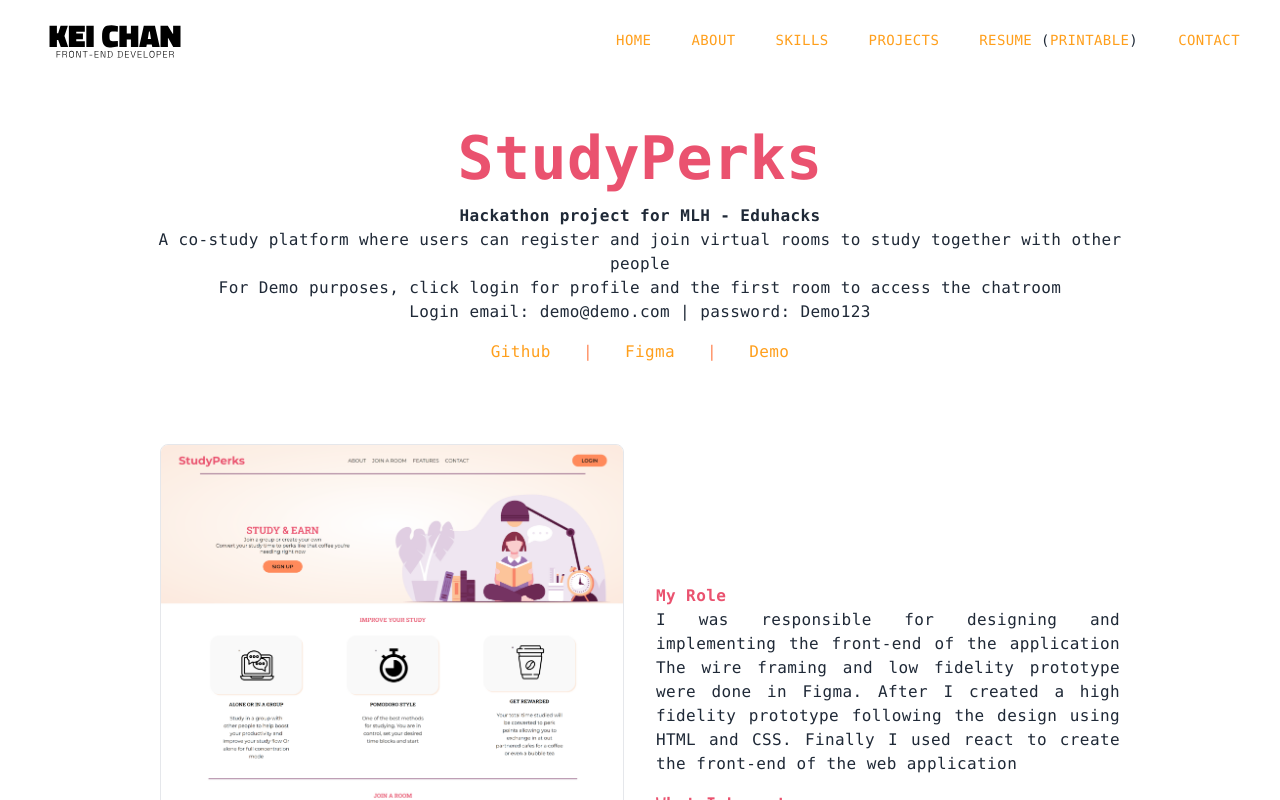
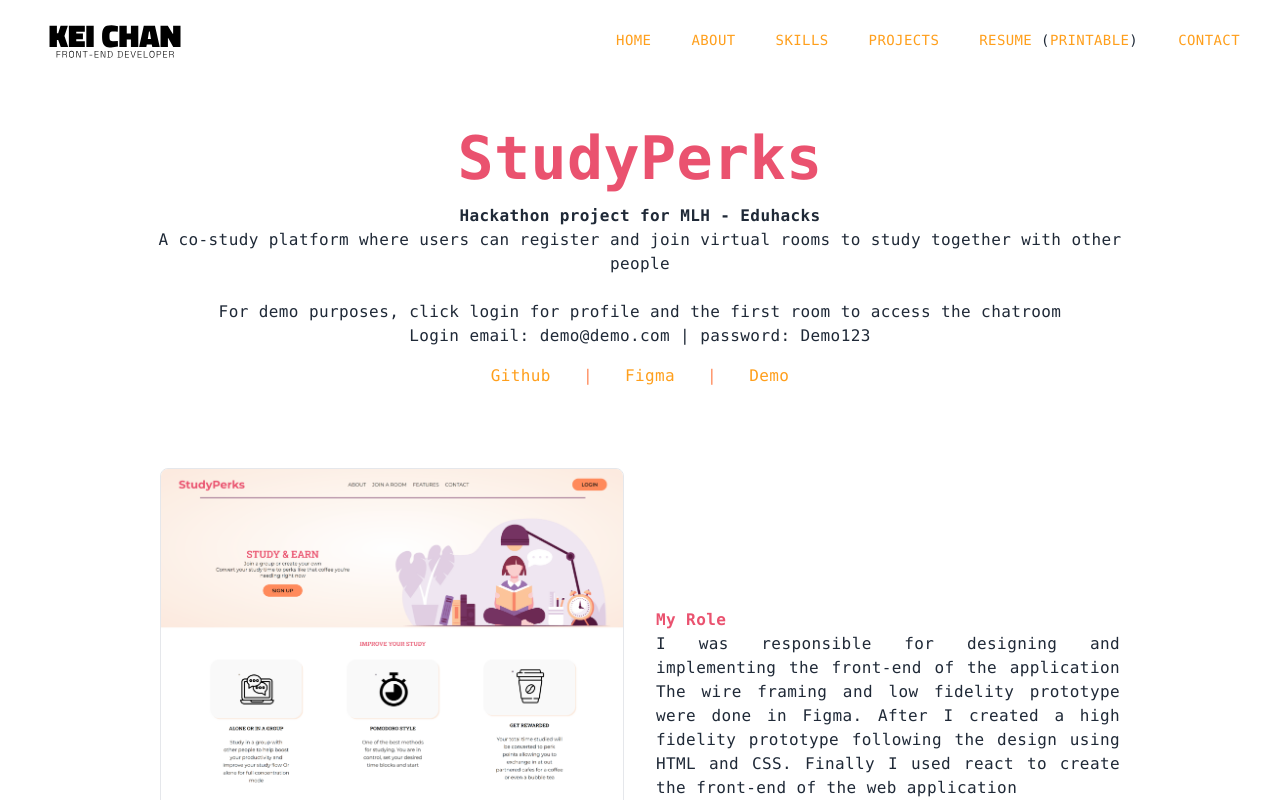
Before and after one commit to Fuwa-Kei/next-portflio, a Next.js app: page /study in a window 1280 px wide. Shown: the top 800 px of the page. Built offline with nearby package versions, Linux system fonts and the light colour scheme.

Commit message:
Update study.jsx

```diff
--- a/pages/study.jsx
+++ b/pages/study.jsx
@@ -14,7 +14,9 @@ function study() {
           <h1 className=" text-[#EA526F] mb-4">StudyPerks</h1>
           <h4>Hackathon project for MLH - Eduhacks</h4>
           <p>A co-study platform where users can register and join virtual rooms to study together with other people</p>
-          <p>For Demo purposes, click login for profile and the first room to access the chatroom</p>
+          <br />
+          <p>For demo purposes, click login for profile and the first room to access the chatroom</p>
+
           <p>Login email: demo@demo.com | password: Demo123</p>
           <p className="text-[#FF8A5B] flex gap-8 justify-center mt-4">
             <Link href='https://github.com/Fuwa-Kei/studyperks--front-end-only-' target="_blank">Github</Link>
```
